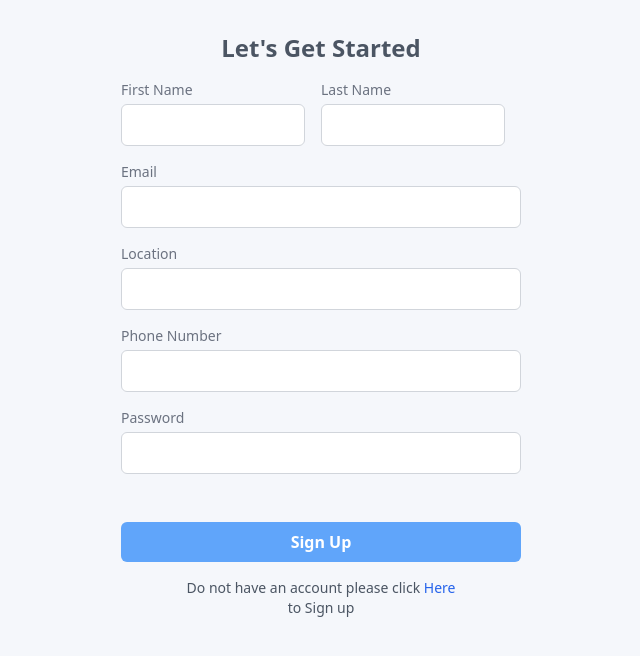
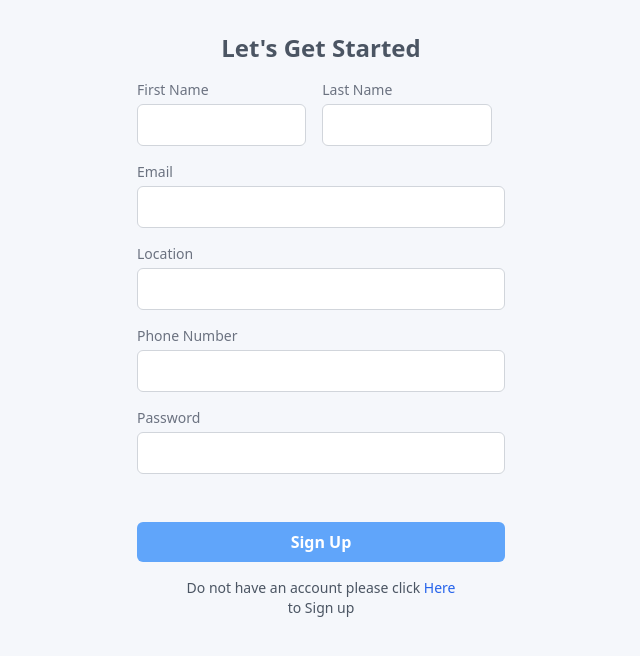
Before and after one commit to Deevyne99/jobHunt365, a React (Vite) app in the folder Jobhunt365/: page /register in a window 1280 px wide. Shown: the top 656 px of the page, without its empty margins (319-959 px from the left). Built offline with nearby package versions, Linux system fonts and the light colour scheme.

Commit message:
Made a few correction on login and register page

```diff
--- a/Jobhunt365/src/pages/Login.tsx
+++ b/Jobhunt365/src/pages/Login.tsx
@@ -9,7 +9,7 @@
       <header>
         <h1 className='capitalize text-2xl'>jobhunt365</h1>
       </header>
-      <div className='flex  flex-col gap-6 mt-4 mx-auto  justify-center items-center  w-full max-w-[400px]'>
+      <div className='flex  flex-col gap-6 mt-4 mx-auto  justify-center items-center  w-full max-w-[400px] px-4'>
         <div className='w-full '>
           <InputComponent label={'email'} />
         </div>
--- a/Jobhunt365/src/pages/Register.tsx
+++ b/Jobhunt365/src/pages/Register.tsx
@@ -9,7 +9,7 @@
   // const [phone, setPhone] = useState<string>('')
   return (
     <section className='flex flex-col items-center justify-center py-8 px-4'>
-      <div className='flex flex-col gap-4 w-full max-w-[400px]'>
+      <div className='flex flex-col gap-4 w-full max-w-[400px] px-4'>
         <header>
           <h1 className='capitalize text-center text-2xl'>Let's get started</h1>
         </header>
```
